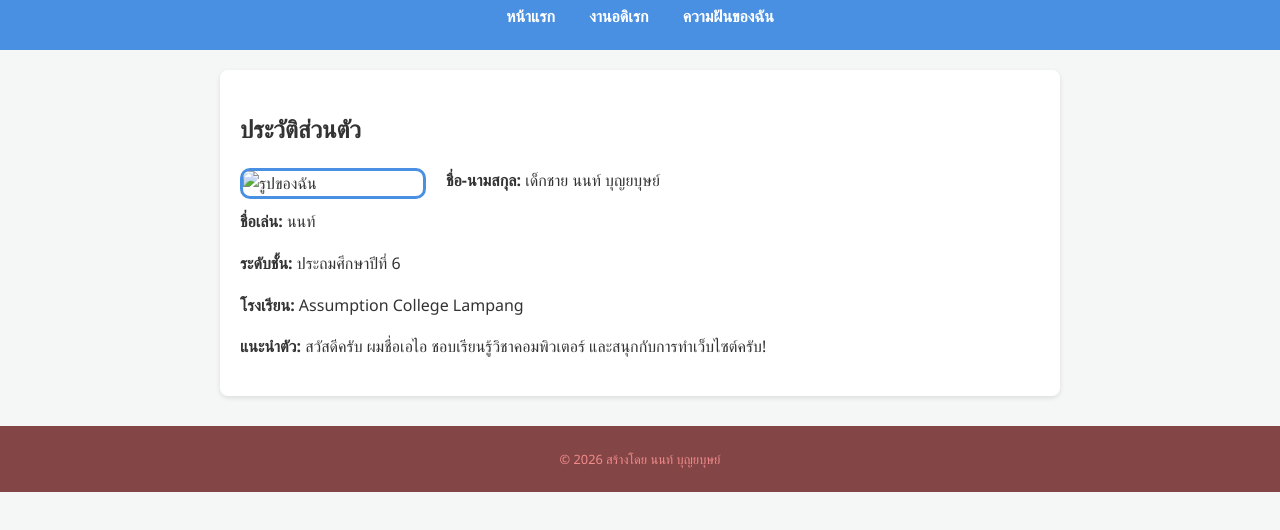
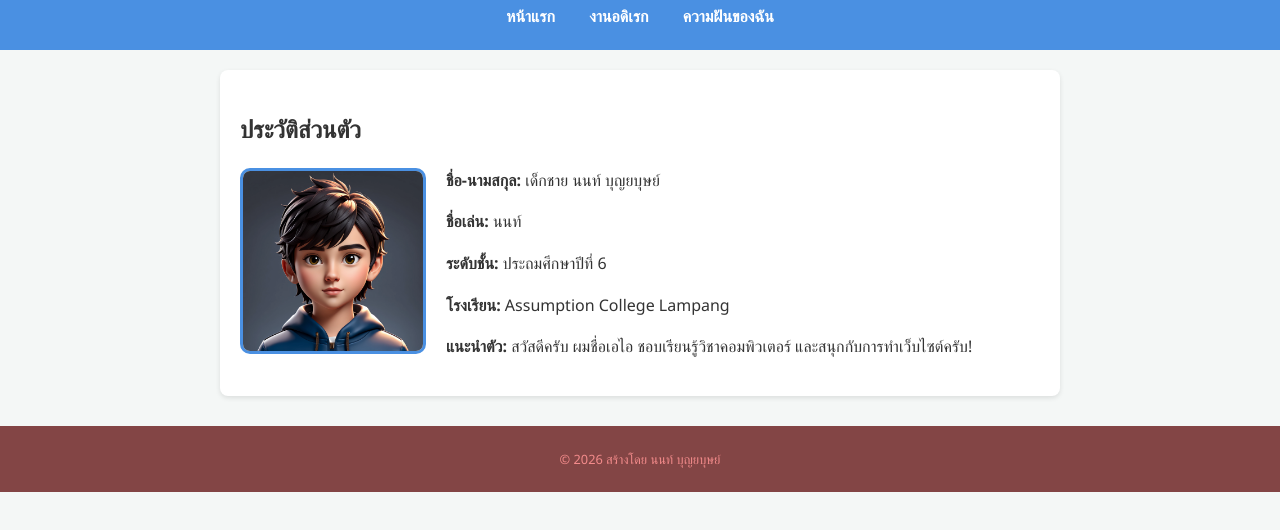
Before and after one commit to Exist999777/my-profile-p6, a plain HTML site: page index.html in a window 1280 px wide. Shown: the part 110-640 px from the top of the page. Drawn offline with Linux system fonts and the light colour scheme.

Commit message:
Update index.html

```diff
--- a/index.html
+++ b/index.html
@@ -19,7 +19,7 @@
     <section class="content">
         <h2>ประวัติส่วนตัว</h2>
 
-        <img src="AiBoy.png" alt="รูปของฉัน" class="profile-img">
+        <img src="imgs/AiBoy.png" alt="รูปของฉัน" class="profile-img">
 
         <p><strong>ชื่อ-นามสกุล:</strong> เด็กชาย นนท์ บุญยบุษย์</p>
         <p><strong>ชื่อเล่น:</strong> นนท์</p>
@@ -38,4 +38,5 @@
     </footer>
 
 </body>
+
 </html>
```
